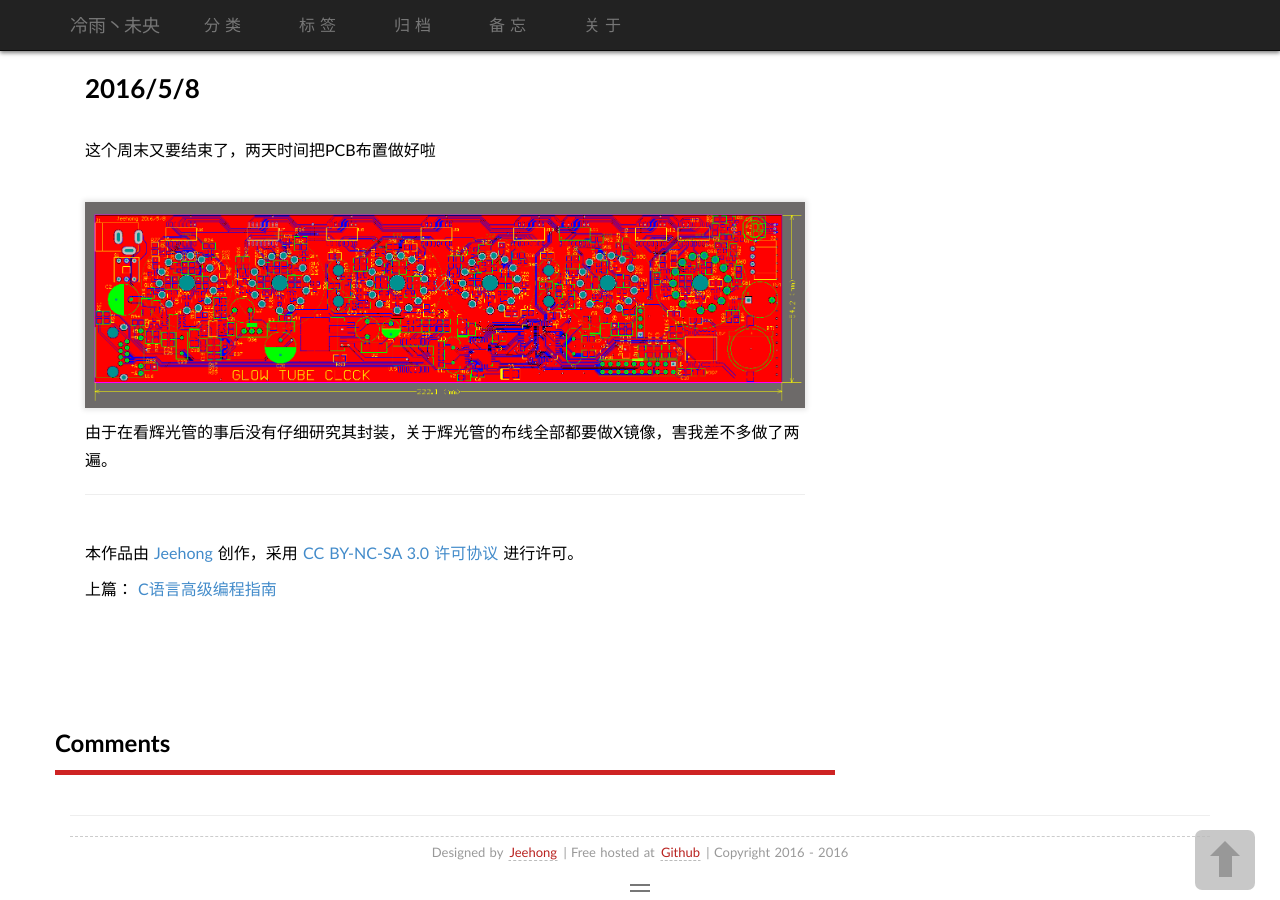
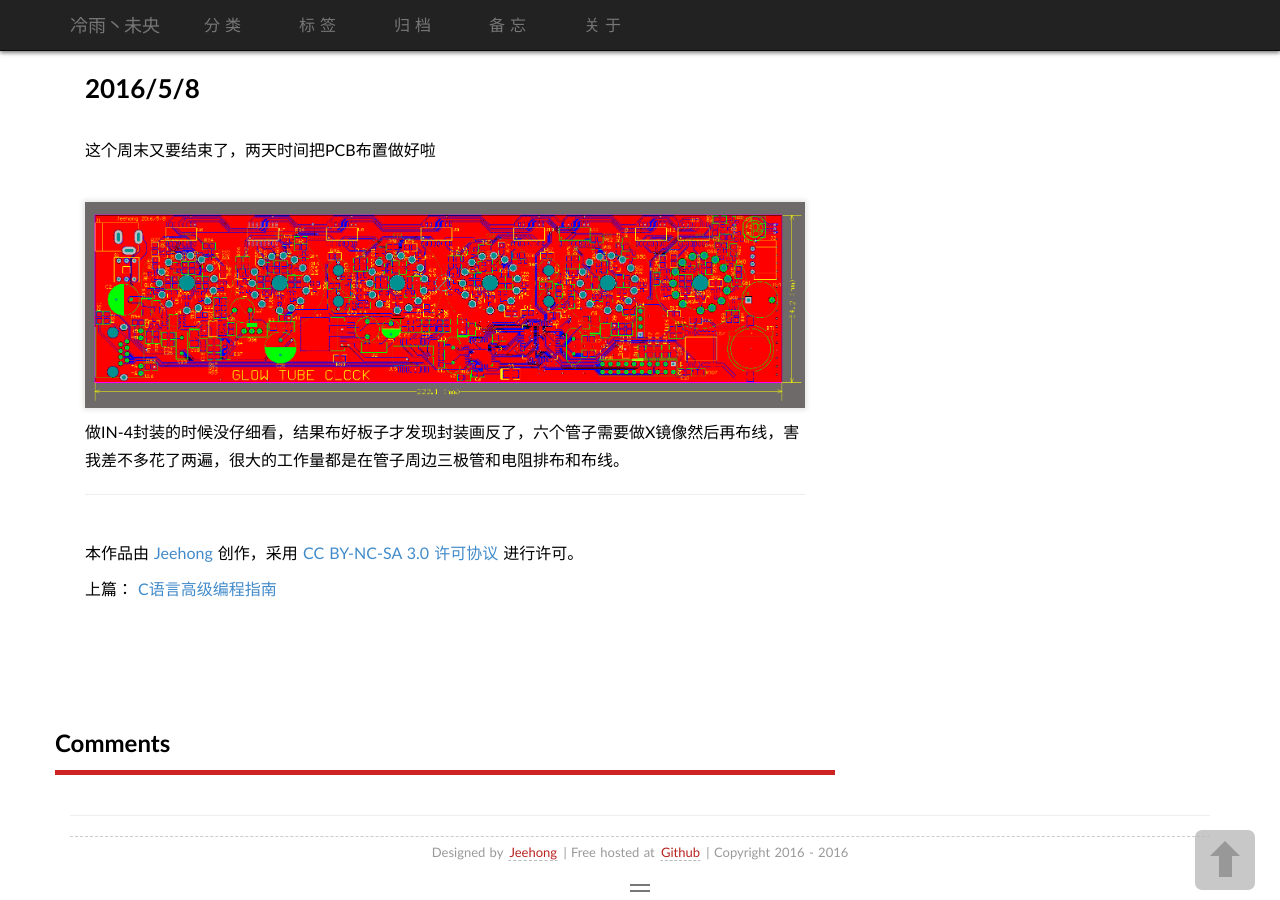
Before and after one commit to jeehong/jeehong.github.io, a Jekyll site: the page built from _posts/2016-04-20-project-glow-tube-clock.md, in a window 1280 px wide and 900 px high, scrolled down 6386 px. Built offline with Jekyll 4.4.1, drawn with Linux system fonts in a browser that asks for light colours; some web fonts are replaced; a script that is not in the unit is left out; comment, search, counter and statistics services are not loaded.

Commit message:
修改辉光管博文内容

```diff
--- a/_posts/2016-04-20-project-glow-tube-clock.md
+++ b/_posts/2016-04-20-project-glow-tube-clock.md
@@ -108,4 +108,4 @@ netif_set_up(&DM9000AEP);
 ## 2016/5/8 ##
 <p>这个周末又要结束了，两天时间把PCB布置做好啦</p>
 <br />![image1](/images/glow-tube-clock-img/glow-tube-clock-img08.png)<br />
-<p>由于在看辉光管的事后没有仔细研究其封装，关于辉光管的布线全部都要做X镜像，害我差不多做了两遍。</p>
+<p>做IN-4封装的时候没仔细看，结果布好板子才发现封装画反了，六个管子需要做X镜像然后再布线，害我差不多花了两遍，很大的工作量都是在管子周边三极管和电阻排布和布线。</p>
```
